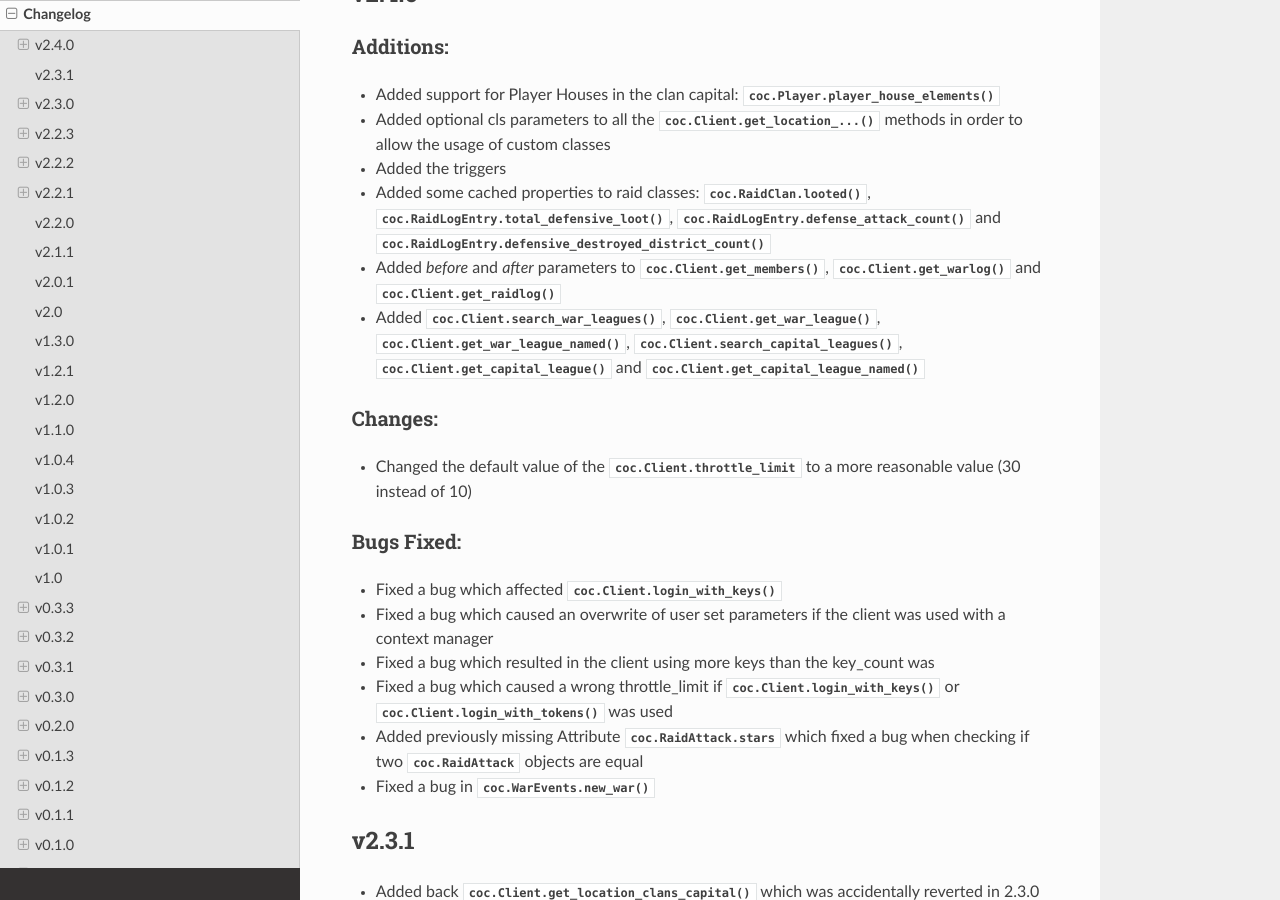
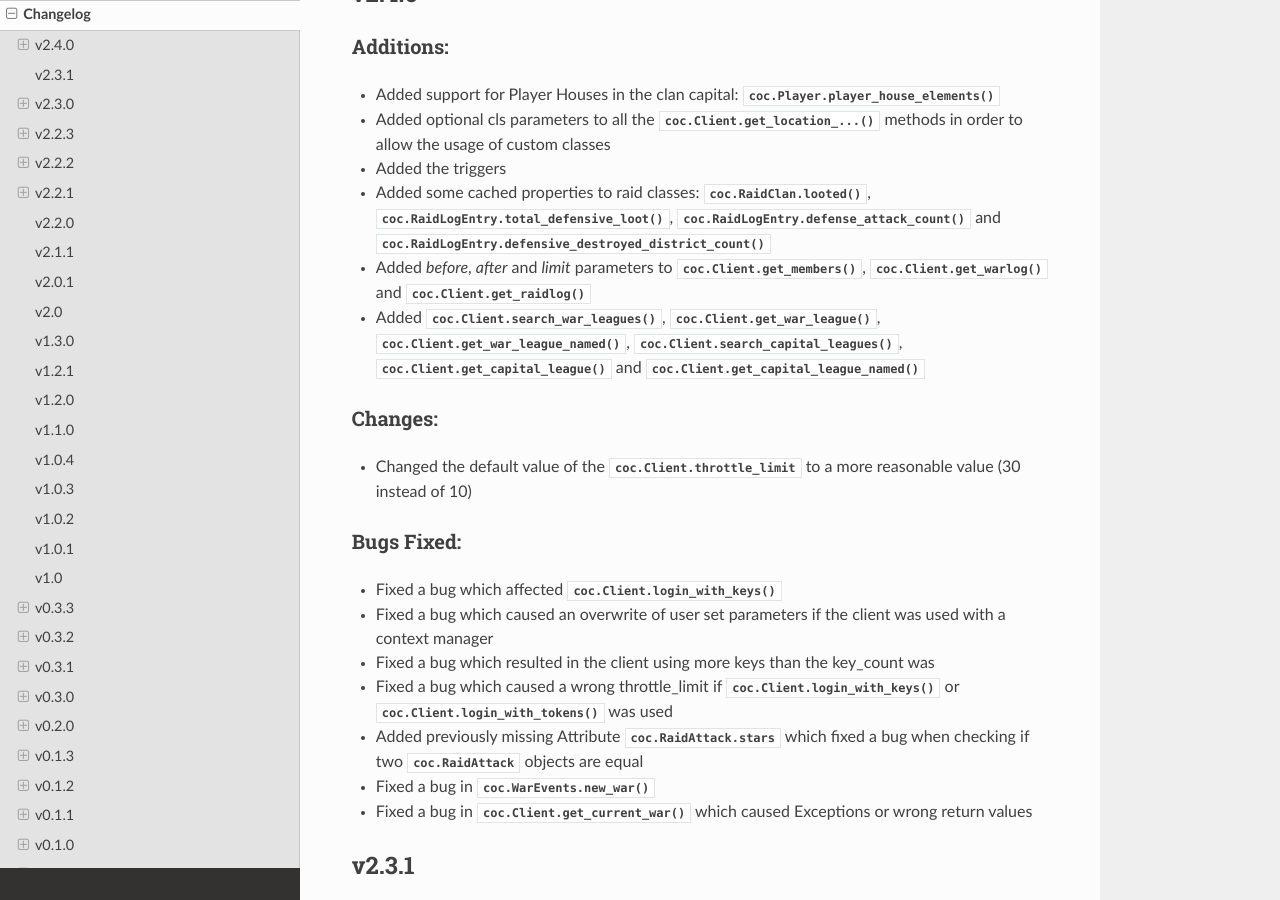
Before and after one commit to mathsman5133/coc.py, a Sphinx documentation site: the page built from docs/miscellaneous/changelog.rst, in a window 1280 px wide and 900 px high, scrolled down 255 px. Built offline with Sphinx 7.4.7 and the Read the Docs theme 2.0.0, drawn with Linux system fonts in a browser that asks for light colours.

Commit message:
Update changelog

```diff
--- a/docs/miscellaneous/changelog.rst
+++ b/docs/miscellaneous/changelog.rst
@@ -23,7 +23,7 @@ Additions:
   :func:`coc.RaidLogEntry.total_defensive_loot`, :func:`coc.RaidLogEntry.defense_attack_count`
   and :func:`coc.RaidLogEntry.defensive_destroyed_district_count`
 
-- Added `before` and `after` parameters to :func:`coc.Client.get_members`, :func:`coc.Client.get_warlog` and
+- Added `before`, `after` and `limit` parameters to :func:`coc.Client.get_members`, :func:`coc.Client.get_warlog` and
   :func:`coc.Client.get_raidlog`
 
 - Added :func:`coc.Client.search_war_leagues`, :func:`coc.Client.get_war_league`,
@@ -53,6 +53,8 @@ Bugs Fixed:
   if two :class:`coc.RaidAttack` objects are equal
 
 - Fixed a bug in :func:`coc.WarEvents.new_war`
+
+- Fixed a bug in :func:`coc.Client.get_current_war` which caused Exceptions or wrong return values
 
 
 v2.3.1
```
